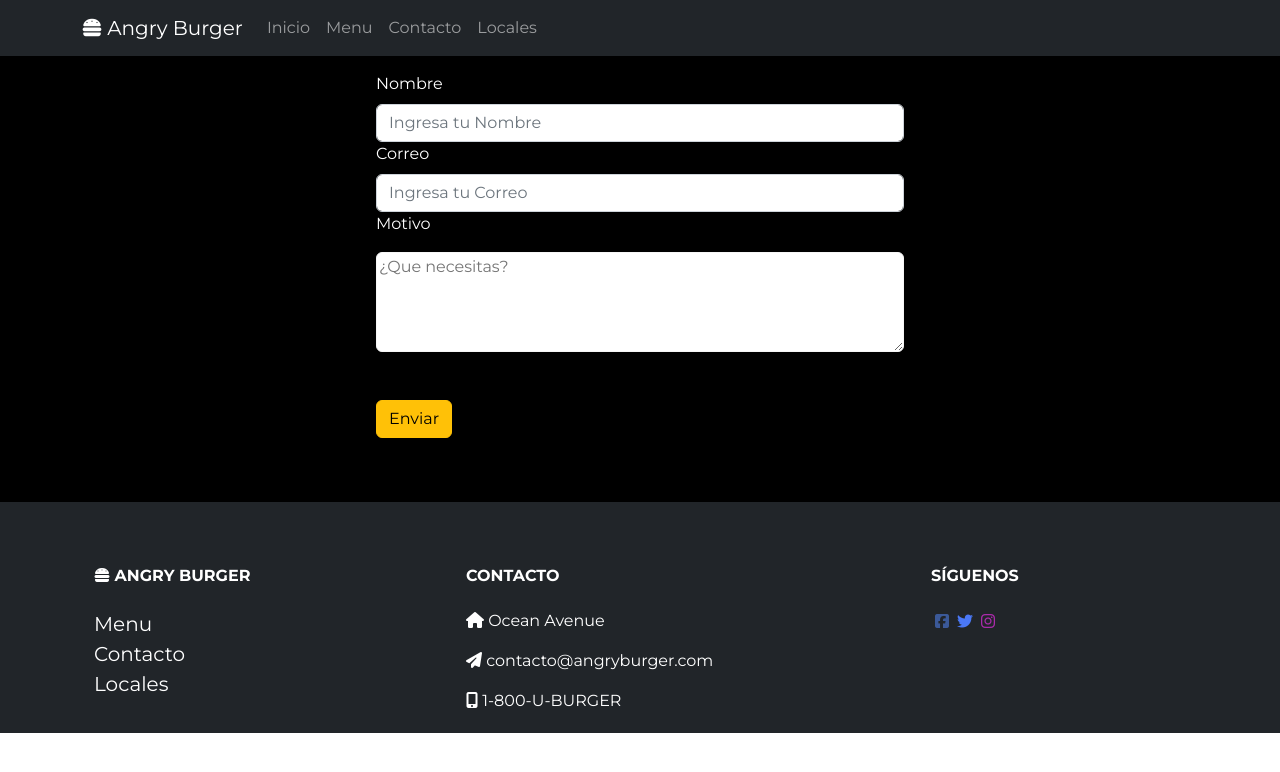
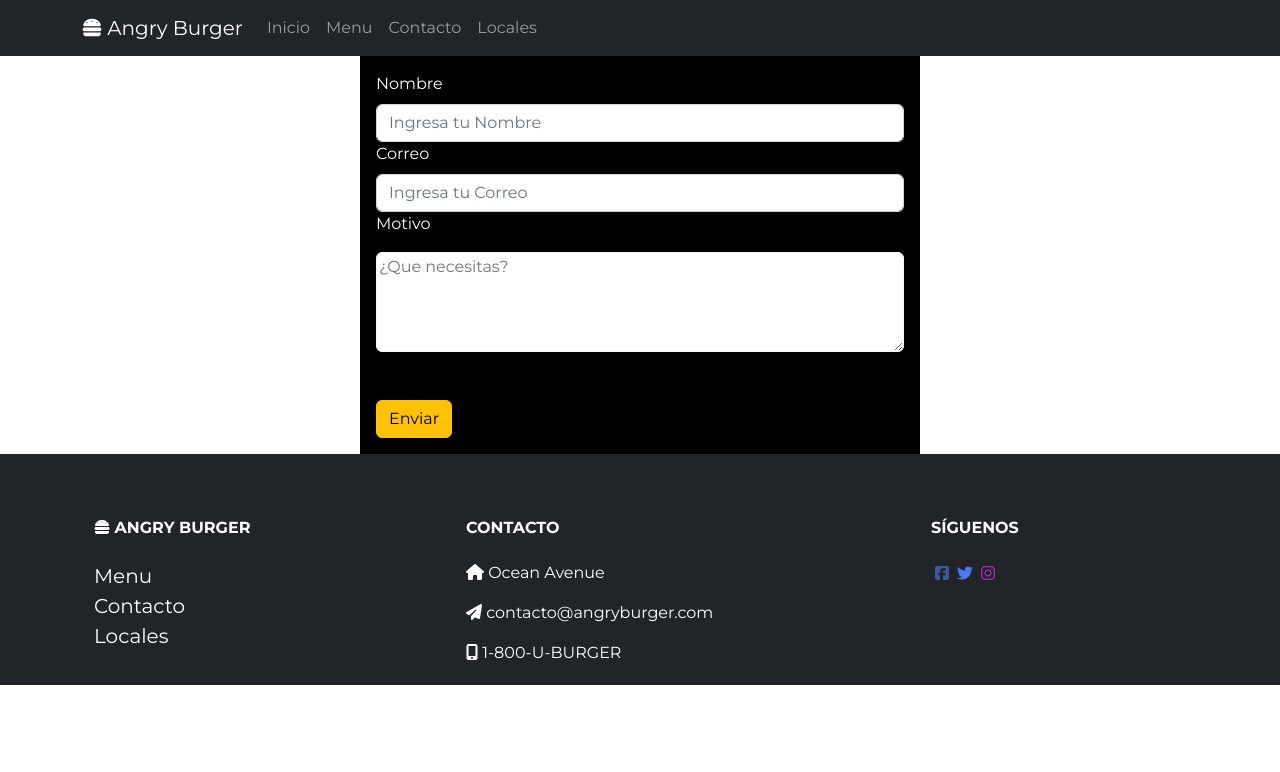
Before and after one commit to garaos/proyecto4, a React (Create React App) app: page /Contacto in a window 1280 px wide. Shown: the top 772 px of the page. Built offline with nearby package versions, Linux system fonts and the light colour scheme.

Commit message:
correccion CSS

```diff
--- a/src/contents/Formulario.jsx
+++ b/src/contents/Formulario.jsx
@@ -25,15 +25,16 @@ const Formulario = () => {
   })
 
   return (
-<div className="bg-black pb-5 contact ">
+
+                <div>
                   <Form onSubmit={handleSubmit} className="bg-black" >
                     <Form.Group>
                       <Form.Label htmlFor='name' className="text-white"> Nombre </Form.Label>
-      <Form.Control id='name' name='name' type="text" value={values.name} onChange={handleChange} placeholder="Ingresa tu Nombre"/>
+                      <Form.Control id='name' name='name' type="text" value={values.name} onChange={handleChange} placeholder="Ingresa tu Nombre" />
                     </Form.Group>
                     <Form.Group>
                       <Form.Label htmlFor='email' className="text-white">Correo</Form.Label>
-      <Form.Control id='email' name='email' type="email" value={values.email} onChange={handleChange} placeholder="Ingresa tu Correo"/>
+                      <Form.Control id='email' name='email' type="email" value={values.email} onChange={handleChange} placeholder="Ingresa tu Correo" />
                     </Form.Group>
                     <Form.Group>
                       <Form.Label htmlFor='contactReason' className="text-white">Motivo</Form.Label>
@@ -44,6 +45,8 @@ const Formulario = () => {
                     </div>
                   </Form>
                 </div>
+
+
   )
 }
 export default Formulario;
--- a/src/contents/formulario.css
+++ b/src/contents/formulario.css
@@ -14,5 +14,5 @@ textarea {
   }
 
   .contact {
-    min-width: 100vh;
+    min-width: 80vh;
   }
```
Lines whose indentation alone changed are shown as unchanged.
